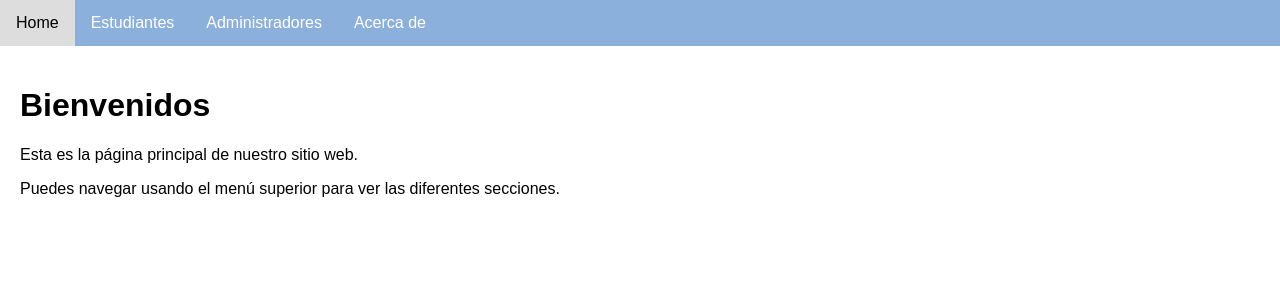
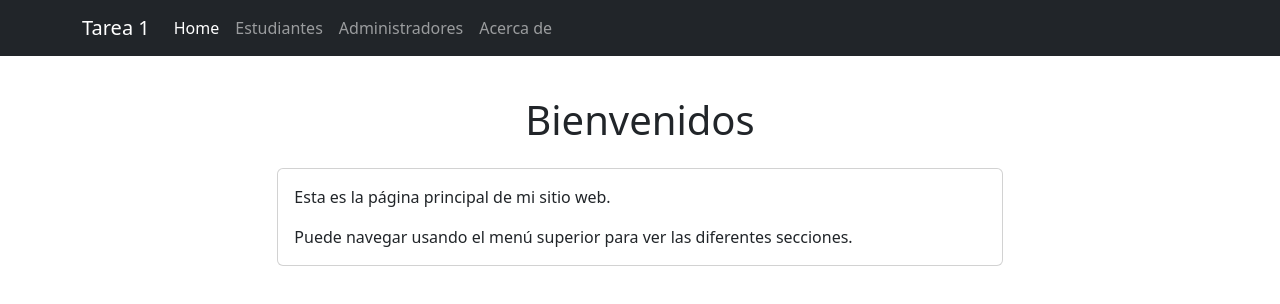
Before and after one commit to dlgarciap/Tareas, a plain HTML site: page index.html in a window 1280 px wide. Drawn offline with nearby package versions, Linux system fonts and the light colour scheme.

Commit message:
Se agrego boostrap a la pagina index

```diff
--- a/index.html
+++ b/index.html
@@ -4,45 +4,57 @@
     <meta charset="UTF-8">
     <meta name="viewport" content="width=device-width, initial-scale=1.0">
     <title>Página Principal</title>
+    <link href="https://cdn.jsdelivr.net/npm/bootstrap@5.3.0/dist/css/bootstrap.min.css" rel="stylesheet">
     <style>
         body {
-            font-family: Arial, sans-serif;
-            margin: 0;
-            padding: 0;
+            padding-top: 56px;
         }
-        nav {
-            background-color: #8cb0dc;
-            overflow: hidden;
-        }
-        nav a {
-            float: left;
-            display: block;
-            color: white;
-            text-align: center;
-            padding: 14px 16px;
-            text-decoration: none;
-        }
-        nav a:hover {
-            background-color: #ddd;
-            color: black;
-        }
-        .content {
+        .main-content {
             padding: 20px;
+            margin-top: 20px;
         }
     </style>
 </head>
 <body>
-    <nav>
-        <a href="index.html">Home</a>
-        <a href="estudiantes.html">Estudiantes</a>
-        <a href="administradores.html">Administradores</a>
-        <a href="acerca.html">Acerca de</a>
+    <nav class="navbar navbar-expand-lg navbar-dark bg-dark fixed-top">
+        <div class="container">
+            <a class="navbar-brand" href="index.html">Tarea 1</a>
+            <button class="navbar-toggler" type="button" data-bs-toggle="collapse" data-bs-target="#navbarNav">
+                <span class="navbar-toggler-icon"></span>
+            </button>
+            <div class="collapse navbar-collapse" id="navbarNav">
+                <ul class="navbar-nav">
+                    <li class="nav-item">
+                        <a class="nav-link active" href="index.html">Home</a>
+                    </li>
+                    <li class="nav-item">
+                        <a class="nav-link" href="estudiantes.html">Estudiantes</a>
+                    </li>
+                    <li class="nav-item">
+                        <a class="nav-link" href="administradores.html">Administradores</a>
+                    </li>
+                    <li class="nav-item">
+                        <a class="nav-link" href="acerca.html">Acerca de</a>
+                    </li>
+                </ul>
+            </div>
+        </div>
     </nav>
 
-    <div class="content">
-        <h1>Bienvenidos</h1>
-        <p>Esta es la página principal de nuestro sitio web.</p>
-        <p>Puedes navegar usando el menú superior para ver las diferentes secciones.</p>
+    <div class="container main-content">
+        <h1 class="text-center mb-4">Bienvenidos</h1>
+        <div class="row">
+            <div class="col-md-8 mx-auto">
+                <div class="card">
+                    <div class="card-body">
+                        <p class="card-text">Esta es la página principal de mi sitio web.</p>
+                        <p class="card-text">Puede navegar usando el menú superior para ver las diferentes secciones.</p>
+                    </div>
+                </div>
+            </div>
+        </div>
     </div>
+
+    <script src="https://cdn.jsdelivr.net/npm/bootstrap@5.3.0/dist/js/bootstrap.bundle.min.js"></script>
 </body>
 </html>
```
